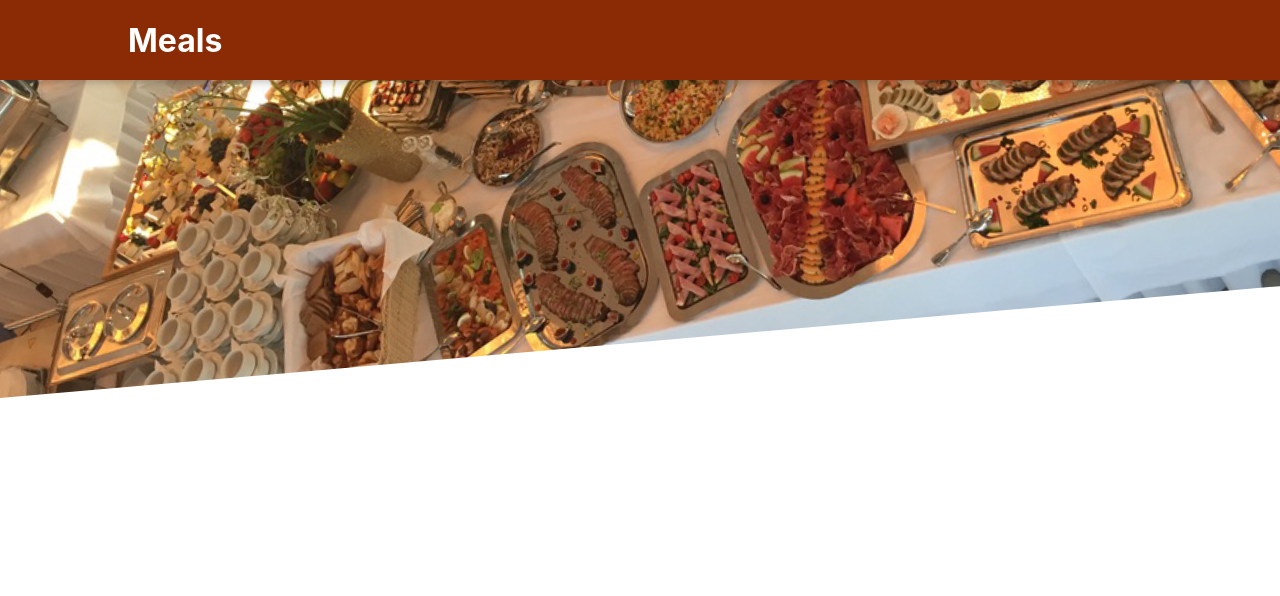
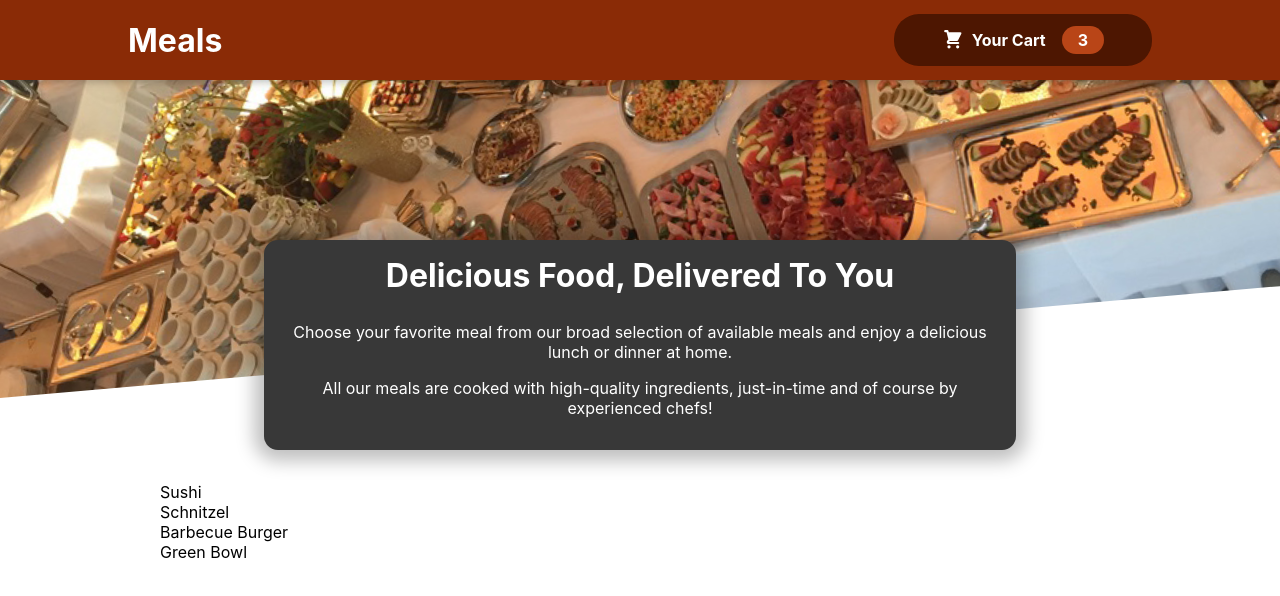
Before and after one commit to samofoke/food_order_app, a React (Create React App) app: page / in a window 1280 px wide. Shown: the top 596 px of the page. Built offline with nearby package versions, Linux system fonts and the light colour scheme.

Commit message:
building the meal function for card

```diff
--- a/src/App.js
+++ b/src/App.js
@@ -1,10 +1,14 @@
 import { Fragment } from "react";
 import Header from "./Components/header/header";
+import Meals from "./Components/meals/meals";
 
 function App() {
   return (
     <Fragment>
       <Header />
+      <main>
+        <Meals />
+      </main>
     </Fragment>
   );
 }
--- a/src/Components/Button/button.js
+++ b/src/Components/Button/button.js
@@ -1,7 +1,16 @@
+import CartIcon from "../carticon/cart-icon";
 import classes from "./button.module.css";
 
 const Button = (props) => {
-  return <div></div>;
+  return (
+    <button className={classes.button}>
+      <span className={classes.icon}>
+        <CartIcon />
+      </span>
+      <span>Your Cart</span>
+      <span className={classes.badge}>3</span>
+    </button>
+  );
 };
 
 export default Button;
--- /dev/null
+++ b/src/Components/carticon/cart-icon.js
@@ -0,0 +1,13 @@
+const CartIcon = () => {
+  return (
+    <svg
+      xmlns="http://www.w3.org/2000/svg"
+      viewBox="0 0 20 20"
+      fill="currentColor"
+    >
+      <path d="M3 1a1 1 0 000 2h1.22l.305 1.222a.997.997 0 00.01.042l1.358 5.43-.893.892C3.74 11.846 4.632 14 6.414 14H15a1 1 0 000-2H6.414l1-1H14a1 1 0 00.894-.553l3-6A1 1 0 0017 3H6.28l-.31-1.243A1 1 0 005 1H3zM16 16.5a1.5 1.5 0 11-3 0 1.5 1.5 0 013 0zM6.5 18a1.5 1.5 0 100-3 1.5 1.5 0 000 3z" />
+    </svg>
+  );
+};
+
+export default CartIcon;
--- a/src/Components/header/header.js
+++ b/src/Components/header/header.js
@@ -1,5 +1,6 @@
 import { Fragment } from "react";
 import mealsImage from "../../assets/meals.jpg";
+import Button from "../Button/button";
 
 import classes from "./header.module.css";
 
@@ -8,7 +9,7 @@
     <Fragment>
       <header className={classes.header}>
         <h1>Meals</h1>
-        <button>Cart</button>
+        <Button />
       </header>
       <div className={classes["main-image"]}>
         <img src={mealsImage} alt="meals" />
--- a/src/Components/header/header.module.css
+++ b/src/Components/header/header.module.css
@@ -2,7 +2,7 @@
   position: fixed;
   top: 0;
   left: 0;
-  width: 100%;
+  width: 80%;
   height: 5rem;
   background-color: #8a2b06;
   color: white;
--- /dev/null
+++ b/src/Components/meals/availablemeals/available-meals.js
@@ -0,0 +1,40 @@
+import classes from "./availablemeals.module.css";
+
+const DUMMY_MEALS = [
+  {
+    id: "m1",
+    name: "Sushi",
+    description: "Finest fish and veggies",
+    price: 22.99,
+  },
+  {
+    id: "m2",
+    name: "Schnitzel",
+    description: "A german specialty!",
+    price: 16.5,
+  },
+  {
+    id: "m3",
+    name: "Barbecue Burger",
+    description: "American, raw, meaty",
+    price: 12.99,
+  },
+  {
+    id: "m4",
+    name: "Green Bowl",
+    description: "Healthy...and green...",
+    price: 18.99,
+  },
+];
+
+const AvailableMeals = () => {
+  const mealsList = DUMMY_MEALS.map((meal) => <li>{meal.name}</li>);
+
+  return (
+    <section className={classes.meals}>
+      <ul>{mealsList}</ul>
+    </section>
+  );
+};
+
+export default AvailableMeals;
--- /dev/null
+++ b/src/Components/meals/availablemeals/availablemeals.module.css
@@ -0,0 +1,24 @@
+.meals {
+  max-width: 60rem;
+  width: 90%;
+  margin: 2rem auto;
+  animation: meals-appear 1s ease-out forwards;
+}
+
+.meals ul {
+  list-style: none;
+  margin: 0;
+  padding: 0;
+}
+
+@keyframes meals-appear {
+  from {
+    opacity: 0;
+    transform: translateY(3rem);
+  }
+
+  to {
+    opacity: 1;
+    transform: translateY(0);
+  }
+}
--- /dev/null
+++ b/src/Components/meals/meals.js
@@ -0,0 +1,14 @@
+import { Fragment } from "react";
+import MealsSummary from "./mealsummary/meal-summary";
+import AvailableMeals from "./availablemeals/available-meals";
+
+const Meals = () => {
+  return (
+    <Fragment>
+      <MealsSummary />
+      <AvailableMeals />
+    </Fragment>
+  );
+};
+
+export default Meals;
--- /dev/null
+++ b/src/Components/meals/mealsummary/meal-summary.js
@@ -0,0 +1,19 @@
+import classes from "./mealsummary.module.css";
+
+const MealsSummary = () => {
+  return (
+    <section className={classes.summary}>
+      <h2>Delicious Food, Delivered To You</h2>
+      <p>
+        Choose your favorite meal from our broad selection of available meals
+        and enjoy a delicious lunch or dinner at home.
+      </p>
+      <p>
+        All our meals are cooked with high-quality ingredients, just-in-time and
+        of course by experienced chefs!
+      </p>
+    </section>
+  );
+};
+
+export default MealsSummary;
--- /dev/null
+++ b/src/Components/meals/mealsummary/mealsummary.module.css
@@ -0,0 +1,18 @@
+.summary {
+  text-align: center;
+  max-width: 45rem;
+  width: 90%;
+  margin: auto;
+  margin-top: -10rem;
+  position: relative;
+  background-color: #383838;
+  color: white;
+  border-radius: 14px;
+  padding: 1rem;
+  box-shadow: 0 1px 18px 10px rgba(0, 0, 0, 0.25);
+}
+
+.summary h2 {
+  font-size: 2rem;
+  margin-top: 0;
+}
```
